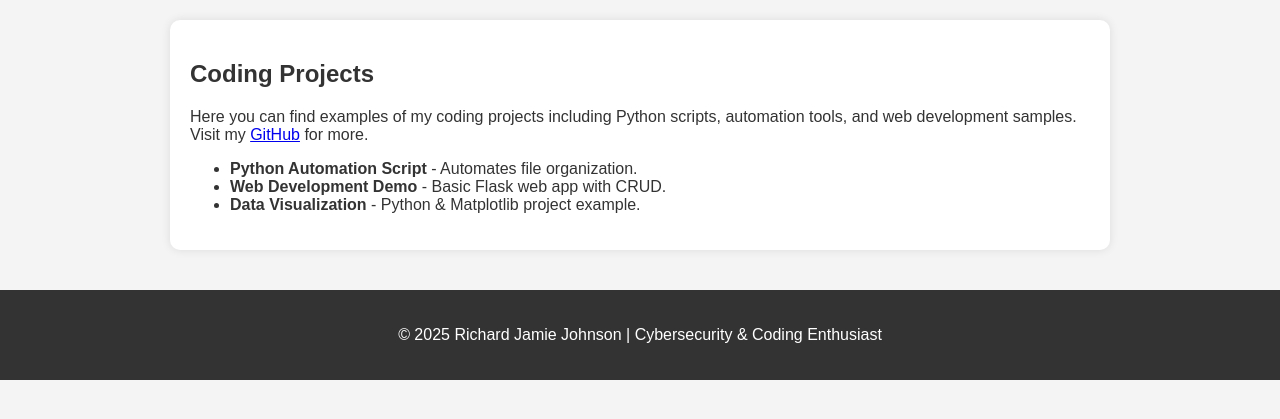
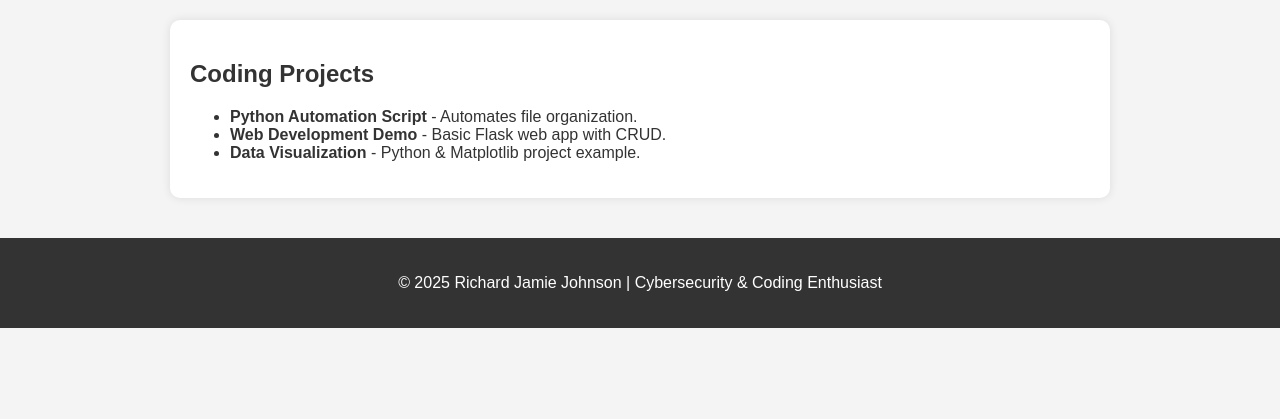
Before and after one commit to Jaytwothreee/Myportfolio, a Flask app: page /coding in a window 1280 px wide. Shown: the part 192-611 px from the top of the page. Run offline with Flask 3, Linux system fonts and the light colour scheme.

Commit message:
Update coding.html

```diff
--- a/templates/coding.html
+++ b/templates/coding.html
@@ -30,8 +30,7 @@
 
   <section>
     <h2>Coding Projects</h2>
-    <p>Here you can find examples of my coding projects including Python scripts, automation tools, and web development samples. Visit my <a href="https://github.com/Jaytwothreee" target="_blank" rel="noopener noreferrer">GitHub</a> for more.</p>
-    <ul>
+      <ul>
       <li><strong>Python Automation Script</strong> - Automates file organization.</li>
       <li><strong>Web Development Demo</strong> - Basic Flask web app with CRUD.</li>
       <li><strong>Data Visualization</strong> - Python & Matplotlib project example.</li>
```
